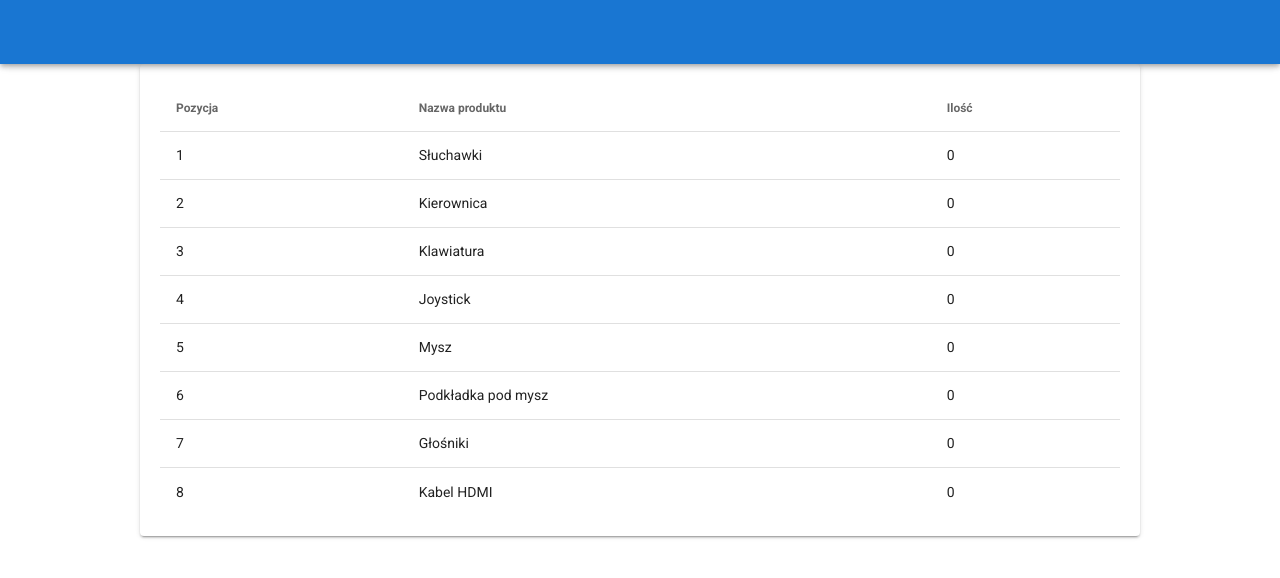
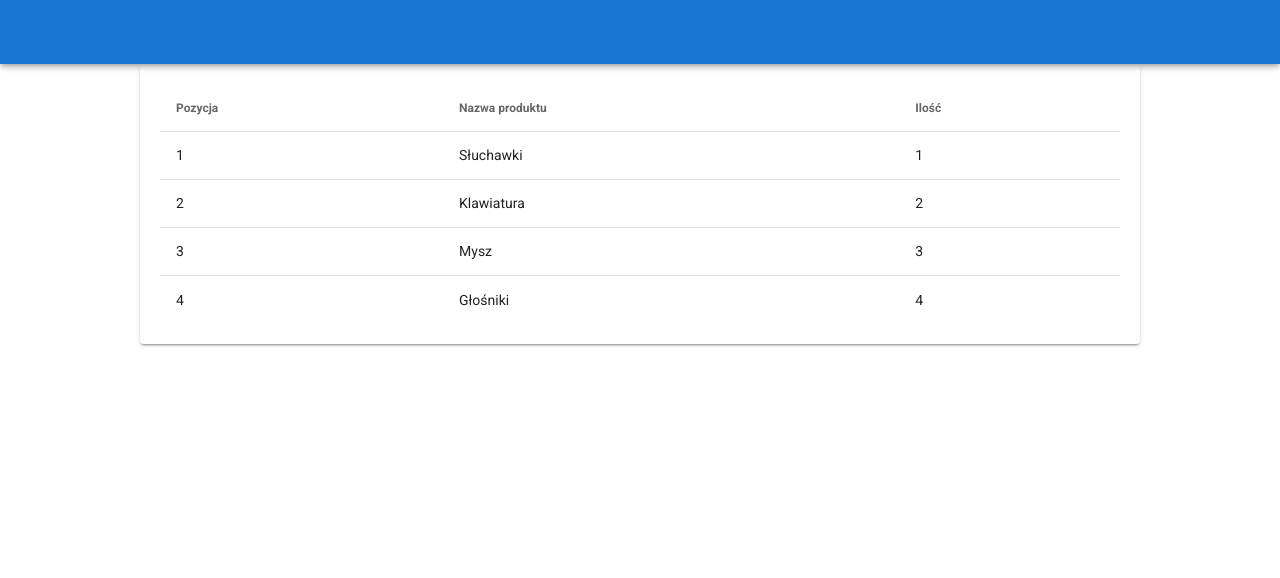
Before and after one commit to nowaczewskimarcin/pallet-check-frontend, a Vue app: page /palletcheck/palletproductsview/1 in a window 1280 px wide. Shown: the top 578 px of the page. Built offline with nearby package versions, Linux system fonts and the light colour scheme.

Commit message:
change data to look like in model

```diff
--- a/src/views/PalletProductsView.vue
+++ b/src/views/PalletProductsView.vue
@@ -19,10 +19,10 @@
                         </tr>
                     </thead>
                     <tbody>
-                        <tr v-for="(product, index) in products" :key="product.index">
-                            <td> {{ index + 1 }}</td>
+                        <tr v-for="product in products" :key="product.id">
+                            <td> {{ product.id }}</td>
                             <td>{{ product.name }}</td>
-                            <td> {{ product.amount }}</td>
+                            <td> {{ product.id }}</td>
                         </tr>
                     </tbody>
                 </template>
@@ -41,10 +41,9 @@ export default {
     data() {
         return {
             products: [
-                { name: "Słuchawki", size: "małe", amount: 0 }, { name: "Kierownica", size: "duże", amount: 0 },
-                { name: "Klawiatura", size: "duże", amount: 0 }, { name: "Joystick", size: "małe", amount: 0 },
-                { name: "Mysz", size: "małe", amount: 0 }, { name: "Podkładka pod mysz", size: "duże", amount: 0 },
-                { name: "Głośniki", size: "duże", amount: 0 }, { name: "Kabel HDMI", size: "duże", amount: 0 },
+                { id: 1, name: "Słuchawki" }, { id: 2, name: "Klawiatura" },
+                { id: 3, name: "Mysz" }, { id: 4, name: "Głośniki" },
+
             ],
 
         }
```
